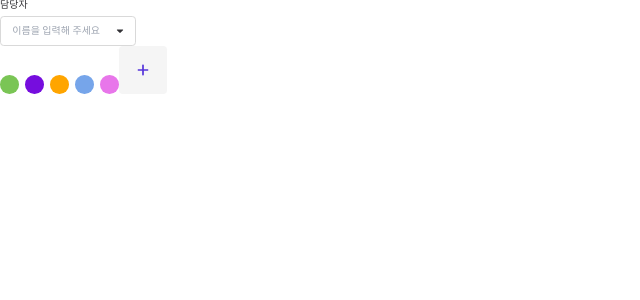
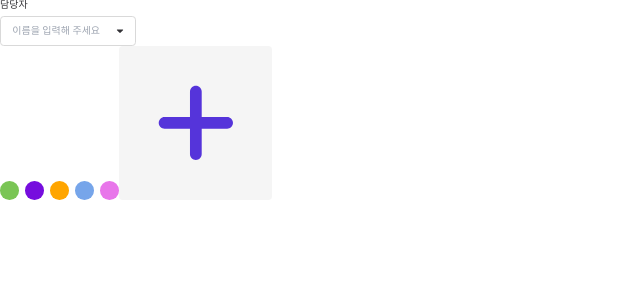
Before and after one commit to sprint-part3-team11/taskify, a Next.js app: page /jy in a window 1280 px wide. Shown: the top 300 px of the page, without its empty margins (0-640 px from the left). Built offline with nearby package versions, Linux system fonts and the light colour scheme.

Commit message:
fix: 리코일로 file담아놨기 때문에 페이지에서 body에 담은 후 보내야 함

```diff
--- a/src/components/common/ImgFileUpload.tsx
+++ b/src/components/common/ImgFileUpload.tsx
@@ -1,16 +1,22 @@
 import React, { useRef, useState } from 'react';
+import { atom, useRecoilState } from 'recoil';
 import styled from 'styled-components';
 import MEDIA_QUERIES from '@/constants/MEDIAQUERIES';
 import AddIcon from '@/public/icon/addImgIcon.svg';
 import EditIcon from '@/public/icon/editPencilIcon.svg';
+
+const imgUrlState = atom<File | null>({
+  key: 'imgUrlState',
+  default: null,
+});
 
 const S = {
   Label: styled.label<{ $small: boolean }>`
     position: relative;
     display: inline-block;
 
-    width: ${(props) => (props.$small ? '4.75rem' : '11.37rem')};
-    height: ${(props) => (props.$small ? '4.75rem' : '11.375rem')};
+    width: ${(props) => (props.$small ? '4.75rem' : '15.37rem')};
+    height: ${(props) => (props.$small ? '4.75rem' : '15.37rem')};
 
     ${MEDIA_QUERIES.onMobile} {
       width: ${(props) => (props.$small ? '3.8rem' : '6.25rem')};
@@ -20,8 +26,8 @@ const S = {
   Image: styled.img<{ $small: boolean }>`
     display: flex;
 
-    width: ${(props) => (props.$small ? '4.75rem' : '11.37rem')};
-    height: ${(props) => (props.$small ? '4.75rem' : '11.375rem')};
+    width: ${(props) => (props.$small ? '4.75rem' : '15.37rem')};
+    height: ${(props) => (props.$small ? '4.75rem' : '15.375rem')};
     justify-content: center;
     align-items: center;
     flex-shrink: 0;
@@ -39,8 +45,8 @@ const S = {
     top: 0;
     left: 0;
 
-    width: ${(props) => (props.$small ? '100%' : '11.375rem')};
-    height: ${(props) => (props.$small ? '100%' : '11.375rem')};
+    width: ${(props) => (props.$small ? '100%' : '15.37rem')};
+    height: ${(props) => (props.$small ? '100%' : '15.37rem')};
 
     cursor: pointer;
     opacity: 0;
@@ -51,11 +57,15 @@ const S = {
     }
   `,
   AddIcon: styled(AddIcon)`
+    path {
+      width: 1px;
+      height: 1px;
+    }
     display: flex;
     flex-shrink: 0;
 
-    width: ${(props) => (props.$small ? 'auto' : '11.375rem')};
-    height: ${(props) => (props.$small ? 'auto' : '11.375rem')};
+    width: ${(props) => (props.$small ? 'auto' : '15.37rem')};
+    height: ${(props) => (props.$small ? 'auto' : '15.37rem')};
     padding: 1.5rem;
     justify-content: center;
     align-items: center;
@@ -77,8 +87,8 @@ const S = {
     top: 0;
     left: 0;
 
-    width: ${(props) => (props.$small ? '100%' : '11.375rem')};
-    height: ${(props) => (props.$small ? '100%' : '11.375rem')};
+    width: ${(props) => (props.$small ? '100%' : '15.37rem')};
+    height: ${(props) => (props.$small ? '100%' : '15.37')};
     justify-content: center;
     align-items: center;
     border-radius: 0.375rem;
@@ -101,7 +111,9 @@ interface ImgFileUploadProps {
 }
 
 function ImgFileUpload({ edit, small }: ImgFileUploadProps): JSX.Element {
-  const [uploadedImage, setUploadedImage] = useState<File | null>(null);
+  const [uploadedImage, setUploadedImage] = useRecoilState<File | null>(
+    imgUrlState,
+  );
   const fileInputRef = useRef<HTMLInputElement>(null);
 
   const handleClick: () => void = () => {
@@ -113,6 +125,7 @@ function ImgFileUpload({ edit, small }: ImgFileUploadProps): JSX.Element {
   const onChangeImage: (e: React.ChangeEvent<HTMLInputElement>) => void = (
     e,
   ) => {
+    e.preventDefault();
     const file = e.target.files?.[0];
     if (file) {
       setUploadedImage(file);
@@ -152,4 +165,4 @@ function ImgFileUpload({ edit, small }: ImgFileUploadProps): JSX.Element {
   );
 }
 
-export default ImgFileUpload;
+export { ImgFileUpload, imgUrlState };
--- a/src/pages/jy.tsx
+++ b/src/pages/jy.tsx
@@ -3,8 +3,7 @@ import {
   ColorSelector,
   resultColorState,
 } from '@/components/common/ColorSelector';
-import { useState } from 'react';
-import ImgFileUpload from '@/components/common/ImgFileUpload';
+import { ImgFileUpload, imgUrlState } from '@/components/common/ImgFileUpload';
 import SelectBox from '@/components/common/SelectBox';
 
 const selectBoxOptions = [
@@ -16,17 +15,17 @@ const selectBoxOptions = [
 ];
 
 function jy() {
+  // useRecoilValue을 소문자로된 pages에서는 사용하면 빨간줄이 나타납니다. 컴포넌트에서 사용해야 할 것 같습니다ㅜㅜ 여기는 테스트 페이지니까 놔두겠습니다 ..!
   const resultColor = useRecoilValue(resultColorState);
+  const imgUrl = useRecoilValue(imgUrlState);
   return (
     <>
-      <SelectBox
-        title={'담당자'}
-        options={selectBoxOptions}
-        placeholder={true}
-      />
+      {/* true면 ={true} 를 린트가 쓰지 말라고 빨간줄 나오네요! false일때만 false를 명시해주세요 */}
+      <SelectBox title="담당자" options={selectBoxOptions} placeholder />
       <ColorSelector />
       {resultColor}
-      <ImgFileUpload edit={false} small={true} />
+      {console.log(imgUrl)}
+      <ImgFileUpload edit small={false} />
     </>
   );
 }
```
